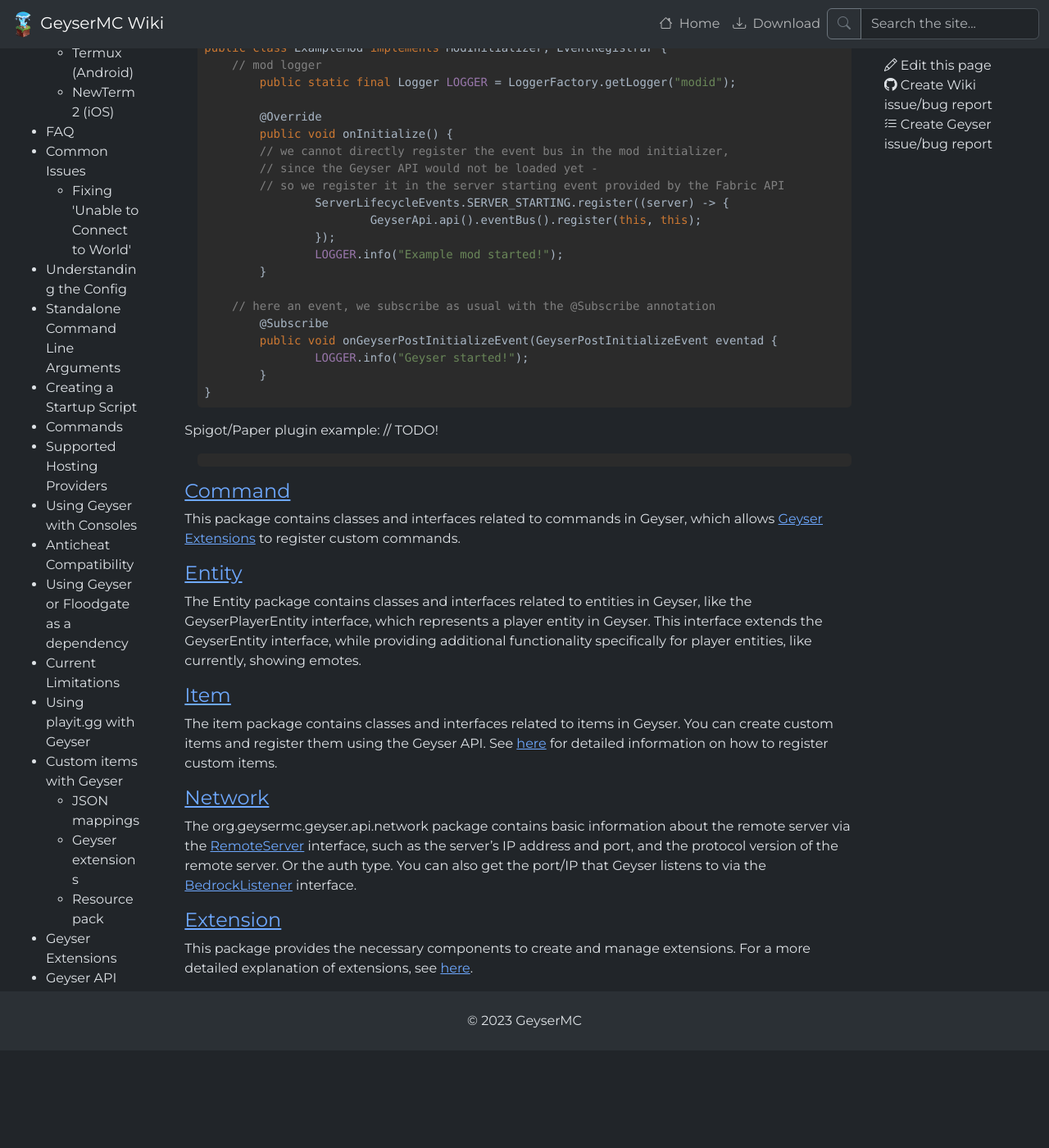
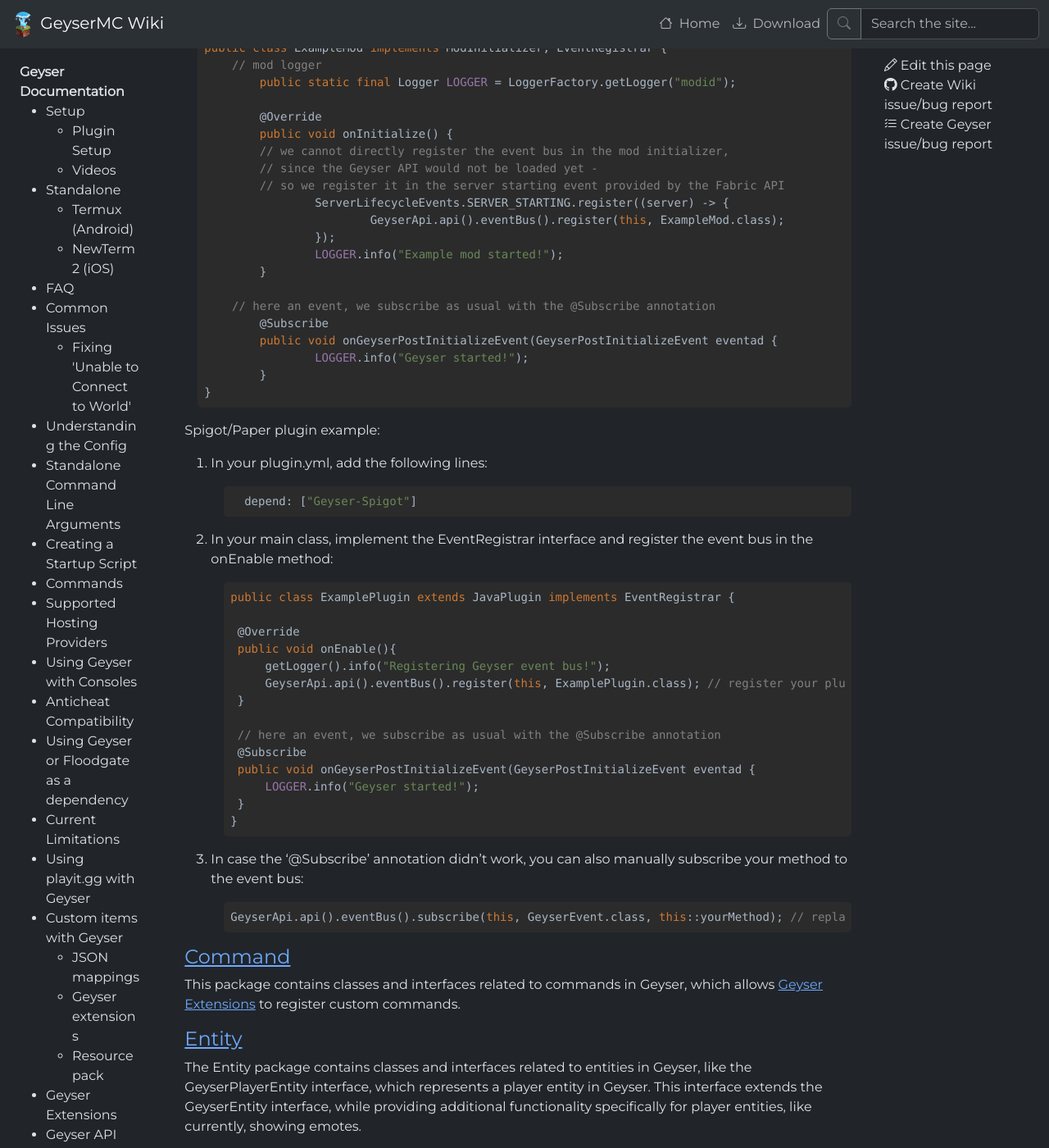
Before and after one commit to GeyserMC/GeyserWiki, a Jekyll site: the page built from _docs/geyser/geyser-api.md, in a window 1280 px wide and 1400 px high, scrolled down 1948 px. Shown: the whole window at 82% size. Built offline with Jekyll 4.4.1, drawn with Linux system fonts in a browser that asks for light colours; before the commit the page ends 3229 px from its top, so only the background shows below that.

Commit message:
spigot/paper plugin geyser-api docs

````diff
--- a/_docs/geyser/geyser-api.md
+++ b/_docs/geyser/geyser-api.md
@@ -90,7 +90,7 @@
         // since the Geyser API would not be loaded yet -
         // so we register it in the server starting event provided by the Fabric API
 		ServerLifecycleEvents.SERVER_STARTING.register((server) -> {
-			GeyserApi.api().eventBus().register(this, this);
+			GeyserApi.api().eventBus().register(this, ExampleMod.class);
 		});
 		LOGGER.info("Example mod started!");
 	}
@@ -104,8 +104,32 @@
 ```
 
 Spigot/Paper plugin example:
-// TODO!
+
+1. In your plugin.yml, add the following lines:
+```yaml
+  depend: ["Geyser-Spigot"]
+```
+
+2. In your main class, implement the EventRegistrar interface and register the event bus in the onEnable method:
 ```java
+public class ExamplePlugin extends JavaPlugin implements EventRegistrar {
+
+    @Override
+    public void onEnable(){
+        getLogger().info("Registering Geyser event bus!");
+        GeyserApi.api().eventBus().register(this, ExamplePlugin.class); // register your plugin & this class as a listener
+    }
+
+    // here an event, we subscribe as usual with the @Subscribe annotation
+    @Subscribe
+    public void onGeyserPostInitializeEvent(GeyserPostInitializeEvent eventad {
+        LOGGER.info("Geyser started!");
+    }
+}
+```
+3. In case the '@Subscribe' annotation didn't work, you can also manually subscribe your method to the event bus:
+```java
+GeyserApi.api().eventBus().subscribe(this, GeyserEvent.class, this::yourMethod); // replace GeyserEvent.class with the event class you want to listen to
 ```
 
 #### [Command](https://github.com/GeyserMC/Geyser/tree/master/api/src/main/java/org/geysermc/geyser/api/command)
````
